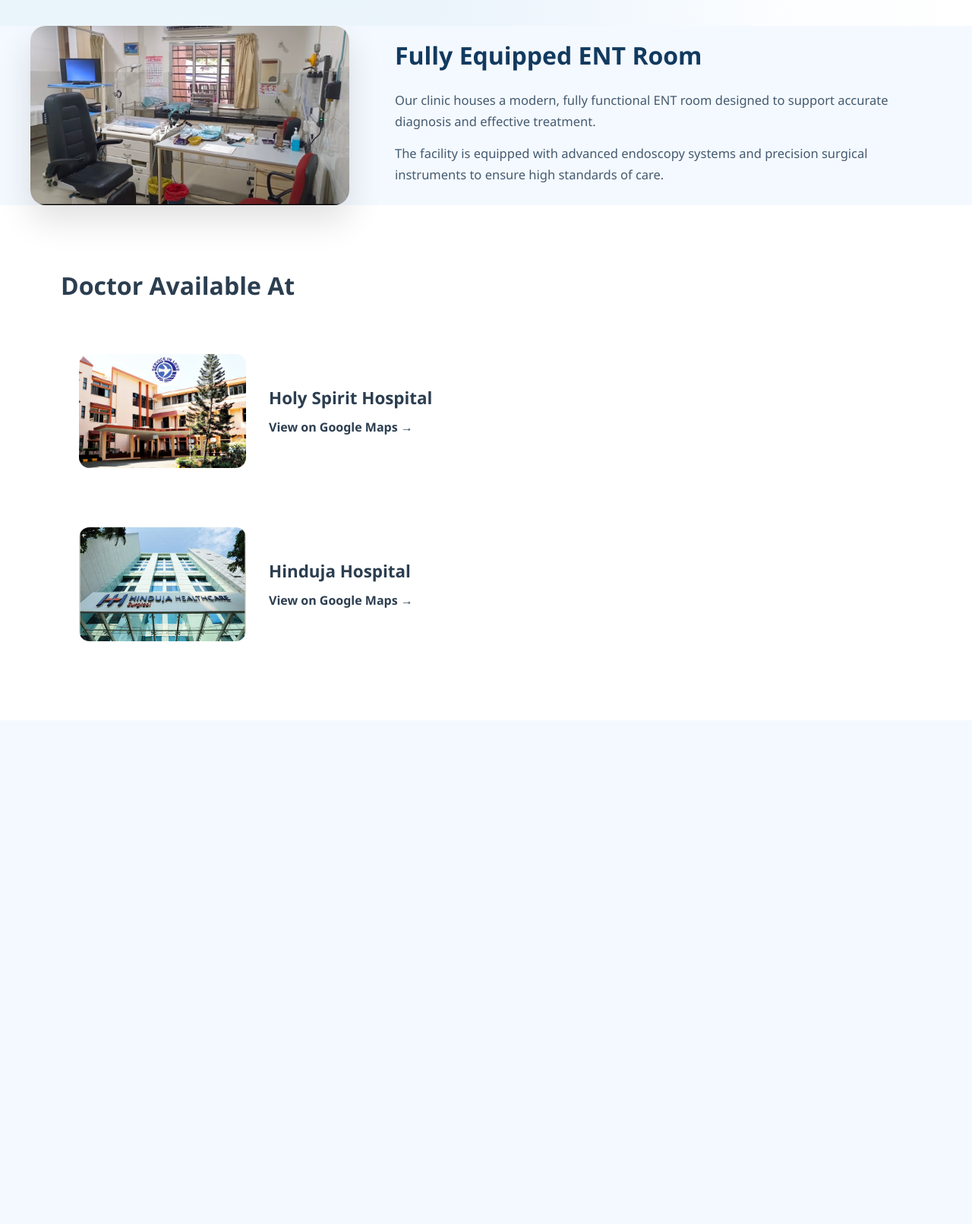
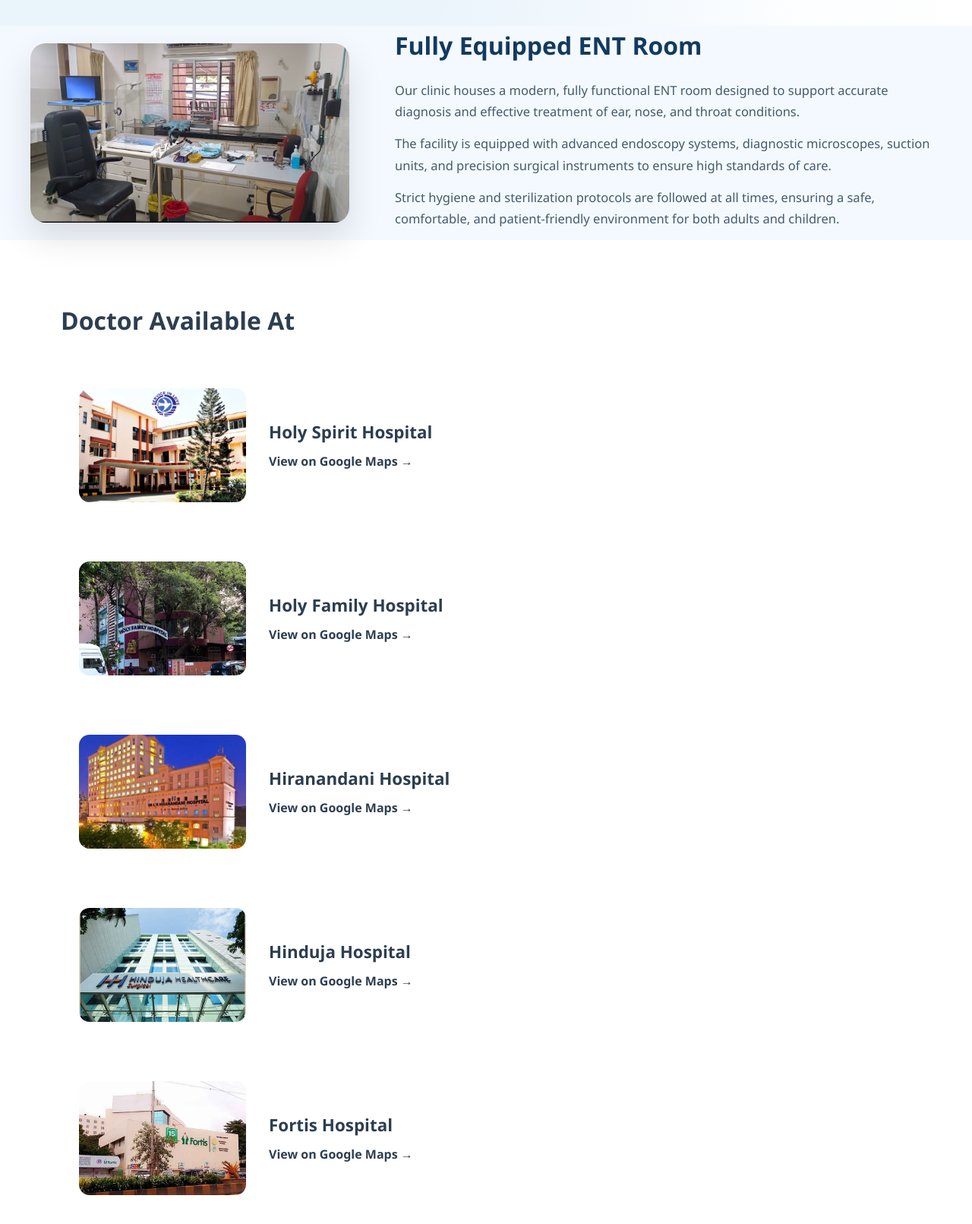
Before and after one commit to shrij16/drvishal-site, a plain HTML site: page index.html in a window 1280 px wide. Shown: the part 757-2368 px from the top of the page at 76% size. Before the commit the page ends 1705 px from the top, so only its background shows below. Drawn offline with Linux system fonts and the light colour scheme.

Commit message:
Refactor index.html for improved layout and content
Updated the HTML structure and content for the ENT specialist's website, enhancing the hero section, ENT room description, and hospital availability details.

```diff
--- a/index.html
+++ b/index.html
@@ -1,81 +1,293 @@
 <!DOCTYPE html>
+
 <html lang="en">
+
 <head>
+
   <meta charset="UTF-8">
-  <meta name="viewport" content="width=device-width, initial-scale=1.0">
+
   <title>Dr. Vishal N Tyagi | ENT Specialist</title>
+
   <link rel="stylesheet" href="style.css">
+
 </head>
+
 <body>
 
 <header class="main-header">
+
   <div class="header-container">
+
+    <!-- Left: Doctor Name -->
+
     <div class="logo">
+
       <a href="index.html">Dr. Vishal N Tyagi</a>
+
     </div>
 
+
+
+    <!-- Center: Navigation -->
+
     <nav class="nav-links">
+
       <a href="index.html" class="active">Home</a>
+
       <a href="about.html">About</a>
+
       <a href="surgeries.html">Surgeries</a>
+
     </nav>
 
+
+
+    <!-- Right: Call Button -->
+
     <div class="header-action">
-      <a href="tel:+919004030558" class="call-btn">Call</a>
+
+      <a href="+919004030558" class="call-btn">Call</a>
+
     </div>
+
   </div>
+
 </header>
 
+
+
+<!-- HERO SECTION -->
+
 <section class="hero">
+
   <div class="hero-content">
+
     <h1>Dr. Vishal N Tyagi</h1>
+
     <h3>ENT Specialist | MS (ENT)</h3>
+
+
+
     <p>
+
       With over <strong>25+ years of experience</strong>, Dr. Vishal N Tyagi
-      provides advanced ENT diagnosis and surgical care.
+
+      provides advanced ENT diagnosis and surgical care with a
+
+      patient-first approach.
+
     </p>
+
+
+
     <div class="hero-buttons">
-      <a href="tel:+919004030558" class="btn btn-call">Call Now</a>
-      <a href="https://wa.me/919004030558" target="_blank" class="btn btn-whatsapp">WhatsApp</a>
+
+     <a href="tel:+91XXXXXXXXXX" class="btn btn-call">Call Now</a>
+
+      <a href="https://wa.me/91XXXXXXXXXX" target="_blank" class="btn btn-whatsapp">
+
+    WhatsApp
+
+    </a>
+
     </div>
+
+
+
   </div>
+
 </section>
 
+
+
+<!-- ENT ROOM SECTION -->
+
 <section class="ent-room-section">
+
   <div class="ent-room-wrapper">
+
+
+
+    <!-- ENT Room Image Card -->
+
     <div class="ent-room-card">
+
       <img src="ent-room.png" alt="Fully Equipped ENT Room">
+
     </div>
+
+
+
+    <!-- ENT Room Text -->
+
     <div class="ent-room-text">
+
       <h2>Fully Equipped ENT Room</h2>
-      <p>Our clinic houses a modern, fully functional ENT room designed to support accurate diagnosis and effective treatment.</p>
-      <p>The facility is equipped with advanced endoscopy systems and precision surgical instruments to ensure high standards of care.</p>
+
+
+
+      <p>
+
+        Our clinic houses a modern, fully functional ENT room designed to support
+
+        accurate diagnosis and effective treatment of ear, nose, and throat conditions.
+
+      </p>
+
+
+
+      <p>
+
+        The facility is equipped with advanced endoscopy systems, diagnostic microscopes,
+
+        suction units, and precision surgical instruments to ensure high standards of care.
+
+      </p>
+
+
+
+      <p>
+
+        Strict hygiene and sterilization protocols are followed at all times, ensuring a
+
+        safe, comfortable, and patient-friendly environment for both adults and children.
+
+      </p>
+
     </div>
+
+
+
   </div>
+
 </section>
 
+
+
+
+
+<!-- HOSPITAL AVAILABILITY -->
+
 <section class="hospital-availability">
-  <div class="container">
+
   <h2>Doctor Available At</h2>
+
+
+
   <div class="hospital-list">
+
+
+
     <div class="hospital-item">
-        <img src="holy-spirit.jpg" alt="Holy Spirit">
+
+      <img src="holy-spirit.jpg">
+
       <div class="hospital-info">
+
         <h3>Holy Spirit Hospital</h3>
-          <a href="https://share.google/3BnDysarCEHOXPaNg" target="_blank">View on Google Maps →</a>
+
+        <a href="https://share.google/3BnDysarCEHOXPaNg" target="_blank">
+
+          View on Google Maps →
+
+        </a>
+
       </div>
+
     </div>
+
+
+
     <div class="hospital-item">
-        <img src="hinduja.jpg" alt="Hinduja">
+
+      <img src="holy-family.jpg">
+
       <div class="hospital-info">
+
+        <h3>Holy Family Hospital</h3>
+
+        <a href="https://share.google/TlrdT2Rrsx8s6FlQa" target="_blank">
+
+          View on Google Maps →
+
+        </a>
+
+      </div>
+
+    </div>
+
+
+
+    <div class="hospital-item">
+
+      <img src="hiranandani.jpg">
+
+      <div class="hospital-info">
+
+        <h3>Hiranandani Hospital</h3>
+
+        <a href="https://share.google/WzdzlI8L7goKpYzMs" target="_blank">
+
+          View on Google Maps →
+
+        </a>
+
+      </div>
+
+    </div>
+
+
+
+    <div class="hospital-item">
+
+      <img src="hinduja.jpg">
+
+      <div class="hospital-info">
+
         <h3>Hinduja Hospital</h3>
-          <a href="https://share.google/BkisdpIWoskp3dHzn" target="_blank">View on Google Maps →</a>
+
+        <a href="https://share.google/BkisdpIWoskp3dHzn" target="_blank">
+
+          View on Google Maps →
+
+        </a>
+
       </div>
+
     </div>
+
+
+
+    <div class="hospital-item">
+
+      <img src="fortis.jpg">
+
+      <div class="hospital-info">
+
+        <h3>Fortis Hospital</h3>
+
+        <a href="https://share.google/iGoOItB5g6EisHEmK" target="_blank">
+
+          View on Google Maps →
+
+        </a>
+
       </div>
+
     </div>
+
+
+
+  </div>
+
 </section>
 
+
+
 <script src="script.js"></script>
+
 </body>
+
 </html>
+
+<html la
```
Lines whose indentation alone changed are shown as unchanged.
